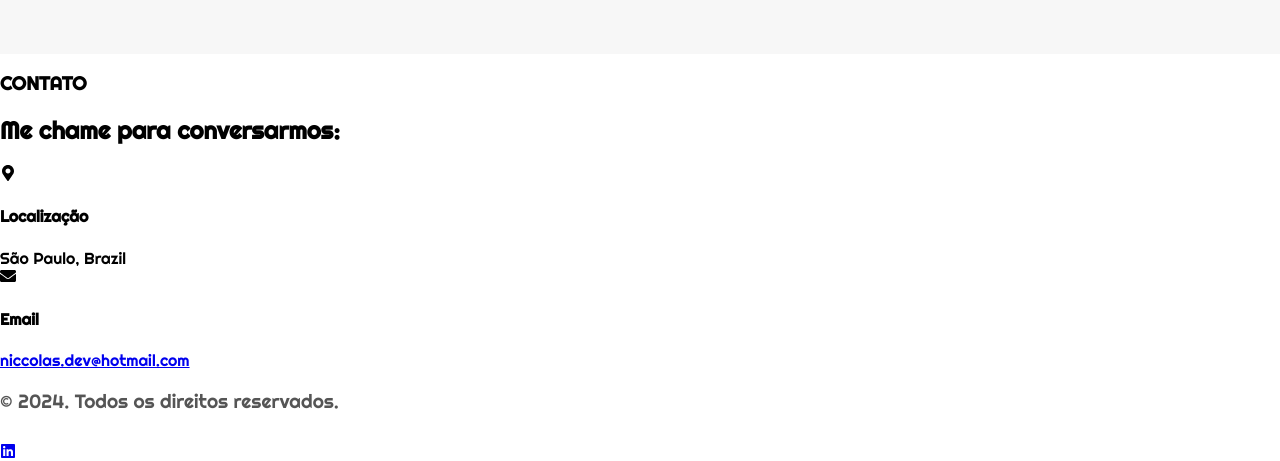
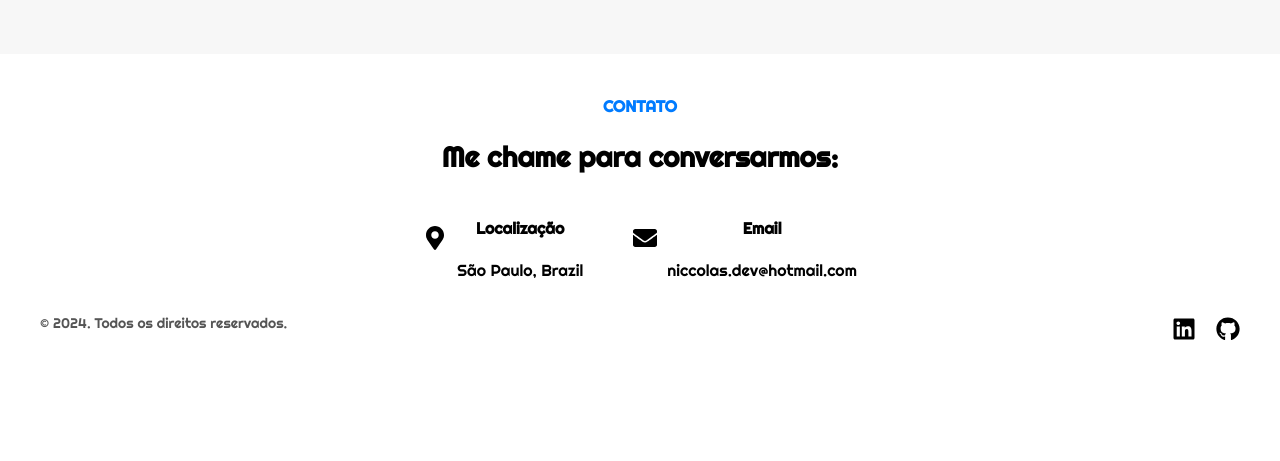
Before and after one commit to NiccolasCente/PortfolioTypeScript, a React (Vite) app: page / in a window 1280 px wide. Shown: the part 2954-3415 px from the top of the page. After the commit the page ends 3326 px from the top, so only its background shows below. Built offline with nearby package versions, Linux system fonts and the light colour scheme.

Commit message:
footer is done now

```diff
--- a/src/assets/Footer.css
+++ b/src/assets/Footer.css
@@ -1,179 +1,143 @@
-.projects {
+.footer {
+  background-color: #ffffff;
+  color: #000000;
+  padding: 10px 0;
+  text-align: center;
+  margin-top: 1em;
+}
+
+.dark-mode .footer {
+  background-color: rgb(61, 61, 61);
+  color: #ffffff;
+}
+
+.dark-mode .footer-icon {
+  color: #ffffff;
+}
+
+.footer-container {
   display: flex;
   flex-direction: column;
   align-items: center;
-  background-color: rgb(247, 247, 247);
-  padding: 40px 0;
-  margin-top: 2em;
+  gap: 20px;
 }
 
-.dark-mode .projects {
-  background-color: rgb(0, 0, 0);
+.footer-contact-section {
+  text-align: center;
 }
 
-.project-box {
+.footer-heading {
+  color: #007bff;
+  font-size: 1rem;
+  font-weight: bold;
+}
+
+.footer-subheading {
+  font-size: 1.75rem;
+  font-weight: bold;
+}
+
+.footer-contact-info {
+  display: flex;
+  justify-content: center;
+  gap: 50px;
+  margin-top: 20px;
+}
+
+.footer-contact-item {
+  display: flex;
+  align-items: center;
+  gap: 10px;
+}
+
+.footer-contact-item span {
+  font-size: 1rem;
+}
+
+.footer-contact-item a {
+  color: #000000;
+  text-decoration: none;
+}
+
+.dark-mode .footer-contact-item a {
+  color: #ffffff;
+}
+
+.footer-contact-item a:hover {
+  color: #007bff;
+}
+
+.footer-bottom {
   display: flex;
   justify-content: space-between;
   align-items: center;
-  margin: 40px 0;
-  width: 80%;
-  border-radius: 8px;
-  border: 1px solid white;
-  overflow: hidden;
-  box-shadow: 0 4px 8px rgba(0, 0, 0, 0.1);
-  padding: 20px;
+  width: 100%;
+  max-width: 1200px;
+  padding: 0 20px;
 }
 
-.project-box img {
-  margin: 3px;
-  border-radius: 8px;
+.footer-iconsWrapper {
+  display: flex;
+  gap: 20px;
 }
 
-.project-box video {
-  width: 45%;
-  border-radius: 8px;
-  border: 1px solid white;
-  object-fit: cover; /* Adiciona esta linha */
+.footer-icon {
+  font-size: 1.5rem;
+  color: #000000;
+  transition: color 0.3s ease;
 }
 
-.project-info {
-  width: 45%;
-  display: flex;
-  flex-direction: column;
-  justify-content: center;
-  text-align: left;
+.footer-icon:hover {
+  color: #007bff;
 }
 
-.project-info h3 {
-  font-size: 1.8rem;
-  margin-bottom: 10px;
+.footer-copyright {
+  font-size: 0.875rem;
 }
 
-.project-info p {
-  font-size: 1rem;
-  margin-bottom: 20px;
-}
-
-.project-languages {
-  display: flex;
-  justify-content: start;
-  gap: 1px;
-  margin-bottom: 20px;
-}
-
-.language-icon {
-  width: 25px;
-  height: 25px;
-  object-fit: contain;
-  transition: transform 0.3s, opacity 0.3s;
-}
-
-.language-icon:hover {
-  transform: scale(1.2);
-  opacity: 0.8;
-}
-
-.project-buttons {
-  display: flex;
-  gap: 15px;
-}
-
-.button {
-  display: flex;
-  align-items: center;
-  justify-content: center;
-  background-color: #a5a1a1;
-  color: rgb(0, 0, 0);
-  padding: 10px 15px;
-  border-radius: 5px;
-  text-decoration: none;
-  font-size: 0.9rem;
-}
-
-.button:hover {
-  background-color: #cfcfcf;
-}
-
-.button svg {
-  margin-left: 8px;
-}
-
-@media (max-width: 1024px) {
-  .project-box {
+@media (max-width: 768px) {
+  .footer-contact-info {
     flex-direction: column;
-    width: 90%;
-    padding: 15px;
-    border: none;
+    gap: 20px;
+    align-items: center;
   }
 
-  .project-box video {
-    width: 100%;
-    display: block; /* Adiciona esta linha para garantir que o vídeo seja tratado como um bloco */
-  }
-
-  .project-info {
-    width: 100%;
+  .footer-bottom {
+    flex-direction: column;
+    gap: 20px;
+    align-items: center;
     text-align: center;
   }
 
-  .project-info h3 {
-    font-size: 1.6rem;
-  }
-
-  .project-info p {
-    font-size: 0.9rem;
-  }
-
-  .project-buttons {
+  .footer-iconsWrapper {
     justify-content: center;
   }
 }
 
-@media (max-width: 768px) {
-  .project-box {
-    width: 100%;
-    border: none;
+@media (max-width: 480px) {
+  .footer-container {
+    padding: 20px;
   }
 
-  .project-box video {
-    width: 100%;
+  .footer-contact-info {
+    flex-direction: column;
+    gap: 20px;
+    align-items: center;
   }
 
-  .project-info h3 {
-    font-size: 1.4rem;
+  .footer-contact-item {
+    flex-direction: column;
+    text-align: center;
   }
 
-  .project-info p {
-    font-size: 0.85rem;
+  .footer-bottom {
+    flex-direction: column;
+    gap: 20px;
+    align-items: center;
+    text-align: center;
   }
 
-  .button {
-    padding: 8px 12px;
-    font-size: 0.8rem;
-  }
-
-  .language-icon {
-    width: 20px;
-    height: 20px;
+  .footer-iconsWrapper {
+    justify-content: center;
   }
 }
-
-@media (max-width: 480px) {
-  .project-info h3 {
-    font-size: 1.2rem;
-  }
-
-  .project-info p {
-    font-size: 0.75rem;
-  }
-
-  .button {
-    padding: 6px 10px;
-    font-size: 0.7rem;
-  }
-
-  .language-icon {
-    width: 18px;
-    height: 18px;
-  }
-}
```
